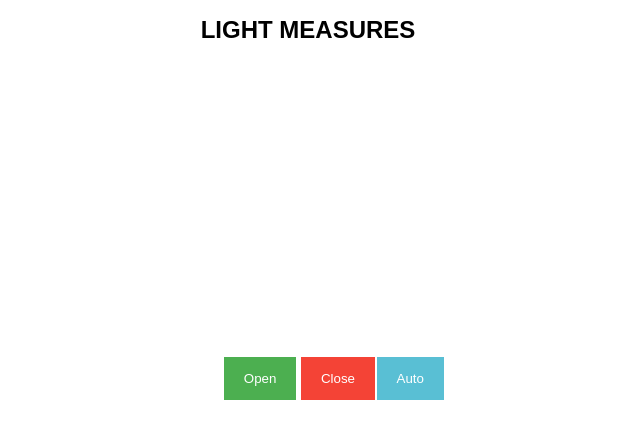
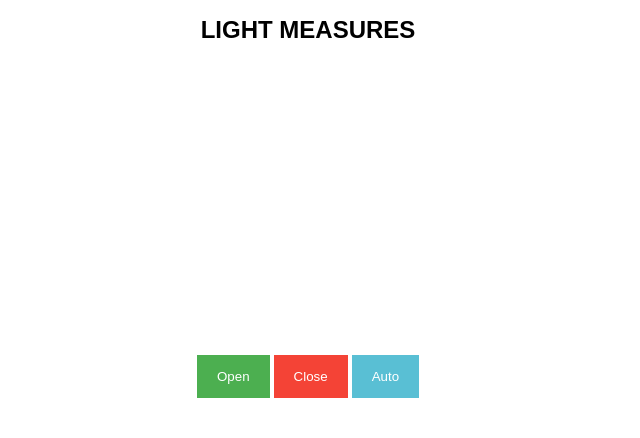
Before and after one commit to joanvyc/SmartLights, a plain HTML site: page frontend/graphLogged.html in a window 1280 px wide. Shown: the whole page, without its empty margins (332-972 px from the left). Drawn offline with nearby package versions, Linux system fonts and the light colour scheme.

Commit message:
little frontend fix

```diff
--- a/frontend/graphLogged.html
+++ b/frontend/graphLogged.html
@@ -42,7 +42,6 @@
 		  margin: 8px 0;
 		  border: none;
 		  cursor: pointer;
-                  margin: 10px 37%;
                   position: relative;
 		}
 
```
